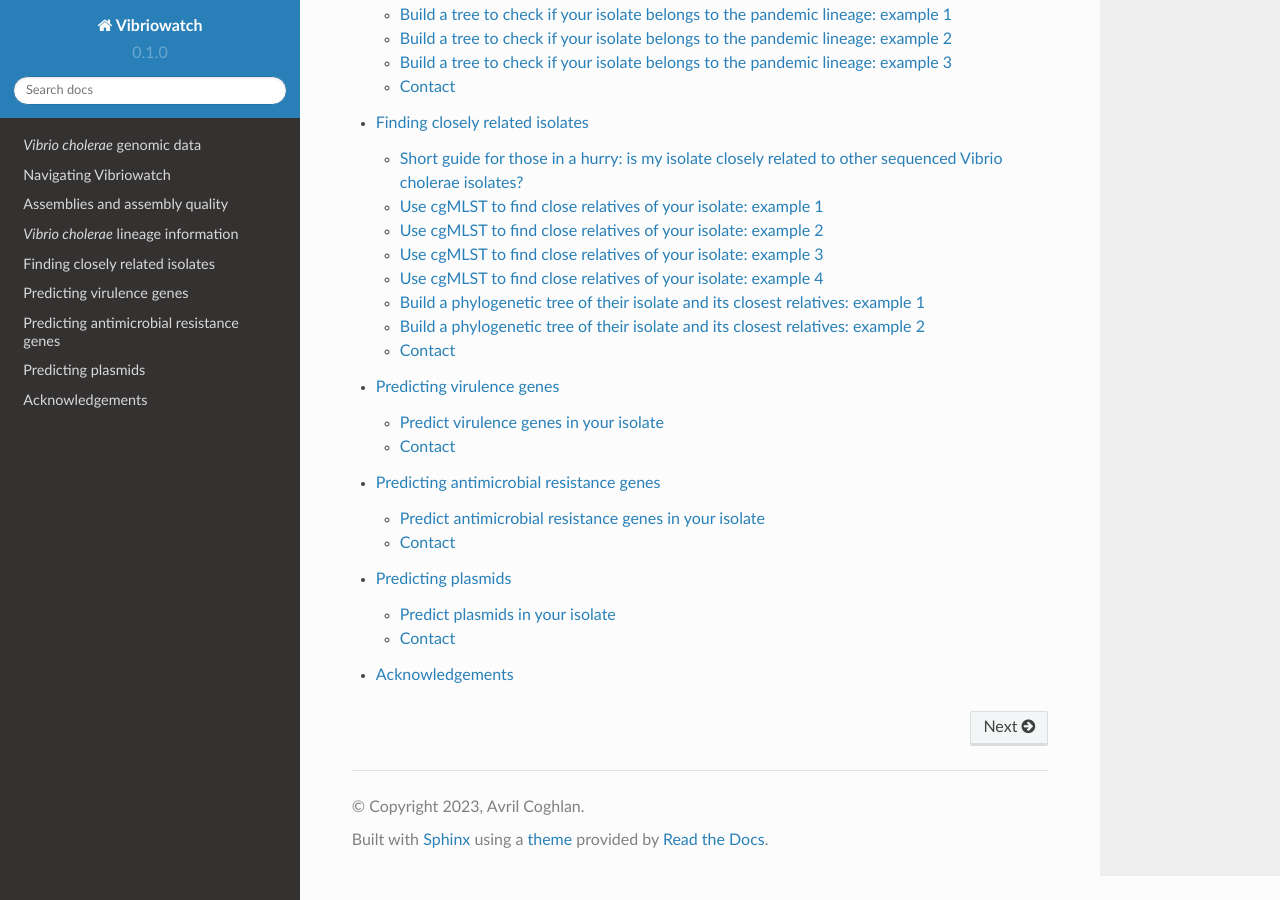
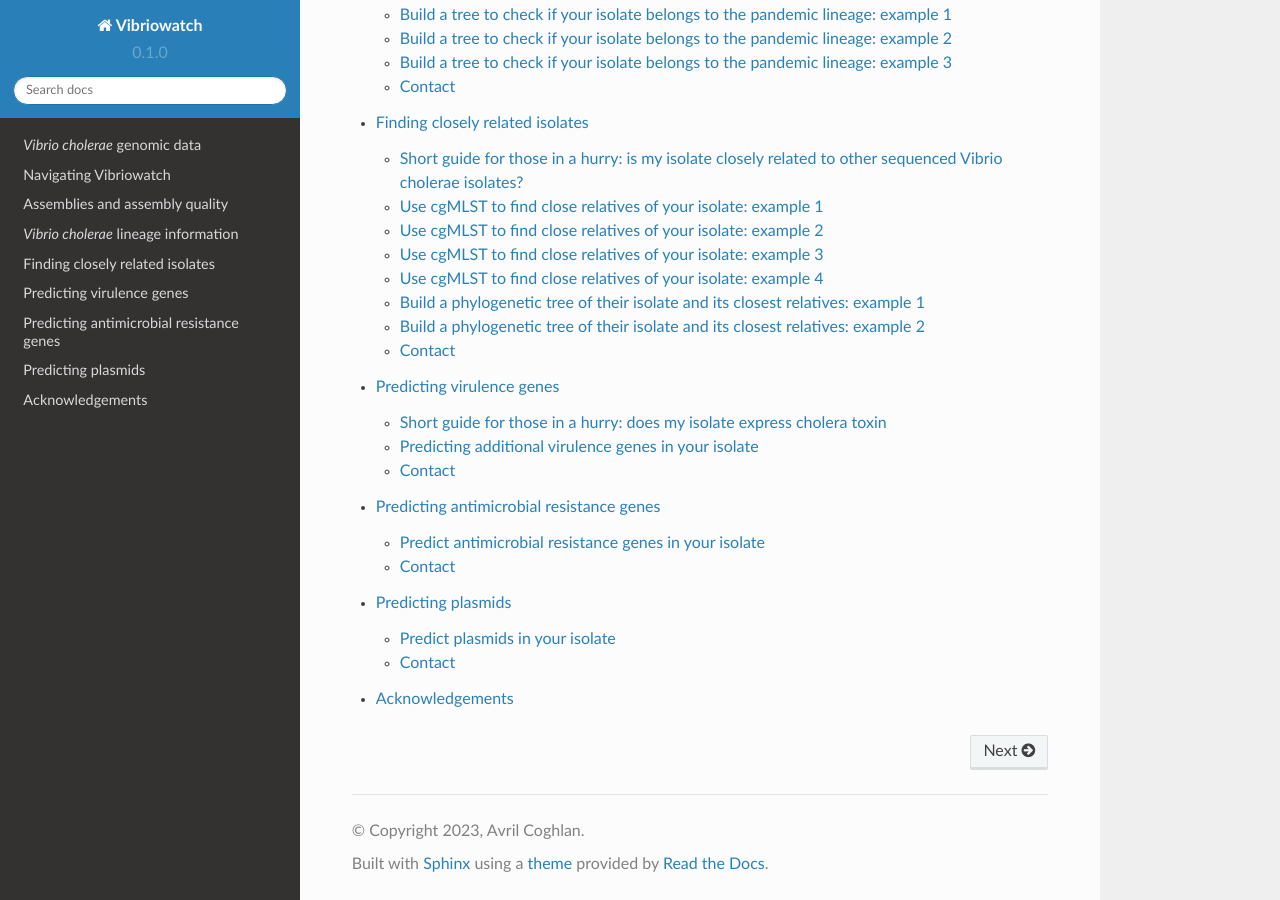
Before and after one commit to avrilcoghlan/vibriowatch, a Sphinx documentation site: the page built from docs/source/index.rst, in a window 1280 px wide and 900 px high, scrolled down 1817 px. Built offline with Sphinx 7.4.7 and the Read the Docs theme 2.0.0, drawn with Linux system fonts in a browser that asks for light colours; some of the changed lines change nothing that is shown.

Commit message:
Update virulence.rst
Short guide on cholera toxin section

```diff
--- a/docs/source/virulence.rst
+++ b/docs/source/virulence.rst
@@ -1,14 +1,58 @@
 Predicting virulence genes
 ==========================
 
-In this section, we will describe how you can:
+This section will cover:
 
+* `Short guide for those in a hurry: does my isolate express cholera toxin`_.
 * `Predict virulence genes in your isolate`_.
 
-Predict virulence genes in your isolate
----------------------------------------
+Short guide for those in a hurry: does my isolate express cholera toxin
+-----------------------------------------------------------------------
+
+Cholera toxin (CT) is a toxin usually produced by *Vibrio cholerae* of the current pandemic lineage (7PET lineage),
+and is a protein that causes profuse, watery diarrhoea.
+
+Cholera toxin is encoded by the `ctxA`_ and `ctxB`_ genes.
+
+A quick way to find out whether your isolate likely expresses cholera toxin is to look at the predicted virulence genes for your isolate in Vibriowatch.
+
+Once you have sequencing reads or a genome assembly for your isolate to Vibriowatch (see `Is my isolate Vibrio cholerae? <https://vibriowatch.readthedocs.io/en/latest/assemblies.html#short-guide-for-those-in-a-hurry-is-my-isolate-vibrio-cholerae>`_), Vibriowatch will display a piechart showing the species of your isolates are, e.g.:
+
+.. image:: Picture7.png
+  :width: 650
+
+To view the report pages for your isolates, which will tell you their predicted virulence genes, you need
+to click on the 'View genomes' link in the middle of the piechart.
+
+This will bring up a list of your isolates in Vibriowatch, looking something like this:
+
+.. image:: Picture8.png
+  :width: 650
+
+To go to the report page for a particular isolate, click on the link on the left in the 'Name' column, e.g. '1_S1_L001'.
+
+If you scroll down the 'report page' for your isolate, you will find a section with the heading 'Virulence Genes'.
+
+For example, here is 'Virulence Genes' part of
+the report page for an isolate HCUF-01:
+
+.. image:: Picture89.png
+  :width: 650
+
+The tick next to 'ctxA' shows that the cholera toxin gene `ctxA`_ is present.
+Because this isolate probably has `ctxA`_, it probably produces cholera toxin, so will give rise to severe cholera.
+
+.. _ctxA: https://biocyc.org/gene?orgid=GCF_900205735&id=FY484_RS07330
+
+(Note: there is currently a problem predicting gene *ctxB* in Vibriowatch, which we are currently working on fixing.)
+
+If you found this useful, you may want to read through the rest of the tutorial to find out more details.
+
+Predicting additional virulence genes in your isolate
+-----------------------------------------------------
 
 It is well described that certain 'virulence genes' can make *Vibrio cholerae* more virulent, causing more severe disease. The most important virulence genes for *V. cholerae* are the `ctxA`_ and `ctxB`_ genes, which encode the cholera toxin and also the `tcpA`_ gene which encodes the toxin coregulated pilus, which is important for colonisation of the host. The `ctxA`_ and `ctxB`_ genes are almost always found in isolates belonging to the current pandemic lineage (7PET lineage), but are occasionally found in isolates of other lineages too.
+
 As well as `ctxA`_, `ctxB`_, and `tcpA`_, *V. cholerae* isolates can also have some
 other virulence genes of lesser importance, such as additonal toxin genes `zot`_, `ace`_, `hlyA`_, `makA`_ and `rtxA`_.
 
@@ -29,9 +73,9 @@
 .. _rtxA: https://biocyc.org/gene?orgid=GCF_900205735&id=FY484_RS07295
 
 Vibriowatch uses a tool called ‘VISTA’, based on BLAST, to identify virulence genes in *V. cholerae* genomes.
-The predicted virulence genes are shown on the report page for a genome. This is an example of the section of a report page on virulence:
+Let's look again at the section of the report page on 'Virulence Genes' for isolate HCUF-01:
 
-.. image:: Picture87.png
+.. image:: Picture89.png
   :width: 650
 
 The ticks show that the intestinal colonisation gene  `ompU`_, regulatory gene,
```
